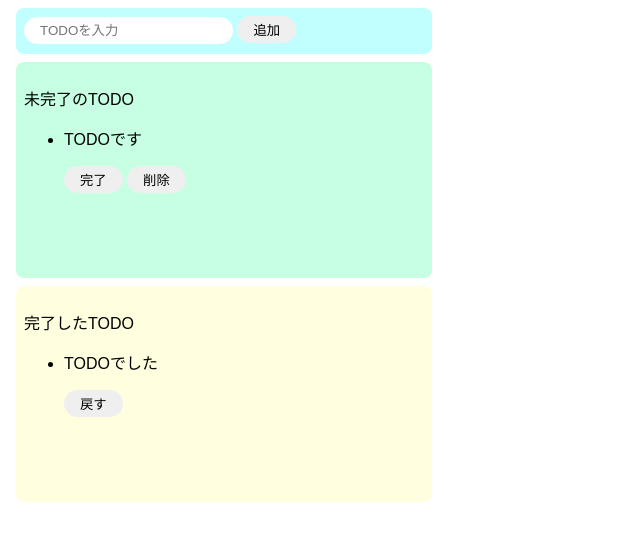
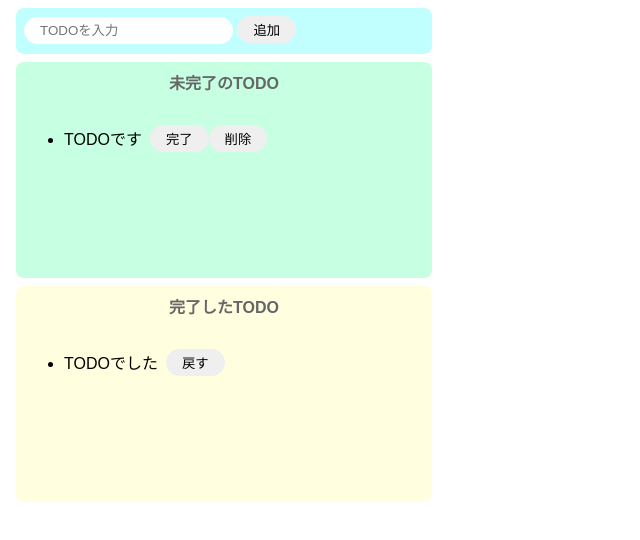
Before and after one commit to slideshuffle/todo-js, a website built with Parcel: page index.html in a window 1280 px wide. Shown: the whole page, without its empty margins (0-640 px from the left). Built offline with nearby package versions, Linux system fonts and the light colour scheme.

Commit message:
jsを追加

```diff
--- a/index.html
+++ b/index.html
@@ -8,14 +8,14 @@
 
   <body>
     <div class="input-area">
-      <input placeholder="TODOを入力" />
-      <button>追加</button>
+      <input id="add-text" placeholder="TODOを入力" />
+      <button id="add-button">追加</button>
     </div>
     <div class="incomplete-area">
-      <p>未完了のTODO</p>
+      <p class="title">未完了のTODO</p>
       <ul>
         <li>
-          <div>
+          <div class="list-row">
             <p>TODOです</p>
             <button>完了</button>
             <button>削除</button>
@@ -24,10 +24,10 @@
       </ul>
     </div>
     <div class="complete-area">
-      <p>完了したTODO</p>
+      <p class="title">完了したTODO</p>
       <ul>
         <li>
-          <div>
+          <div class="list-row">
             <p>TODOでした</p>
             <button>戻す</button>
           </div>
--- a/src/index.js
+++ b/src/index.js
@@ -0,0 +1,8 @@
+const onClickAdd = () => {
+  const inputText = document.getElementById("add-text").value;
+  alert(inputText);
+};
+
+document
+  .getElementById("add-button")
+  .addEventListener("click", () => onClickAdd());
--- a/src/styles.css
+++ b/src/styles.css
@@ -19,6 +19,10 @@ button:hover {
   background-color: #ff7fff;
   color: #fff;
   cursor: pointer;
+}
+
+li p {
+  margin-right: 8px;
 }
 
 .input-area {
@@ -47,3 +51,16 @@ button:hover {
   margin: 8px;
   border-radius: 8px;
 }
+
+.title {
+  text-align: center;
+  margin-top: 0;
+  font-weight: bold;
+  color: #666;
+}
+
+.list-row {
+  display: flex;
+  align-items: center;
+  padding-bottom: 4px;
+}
```
